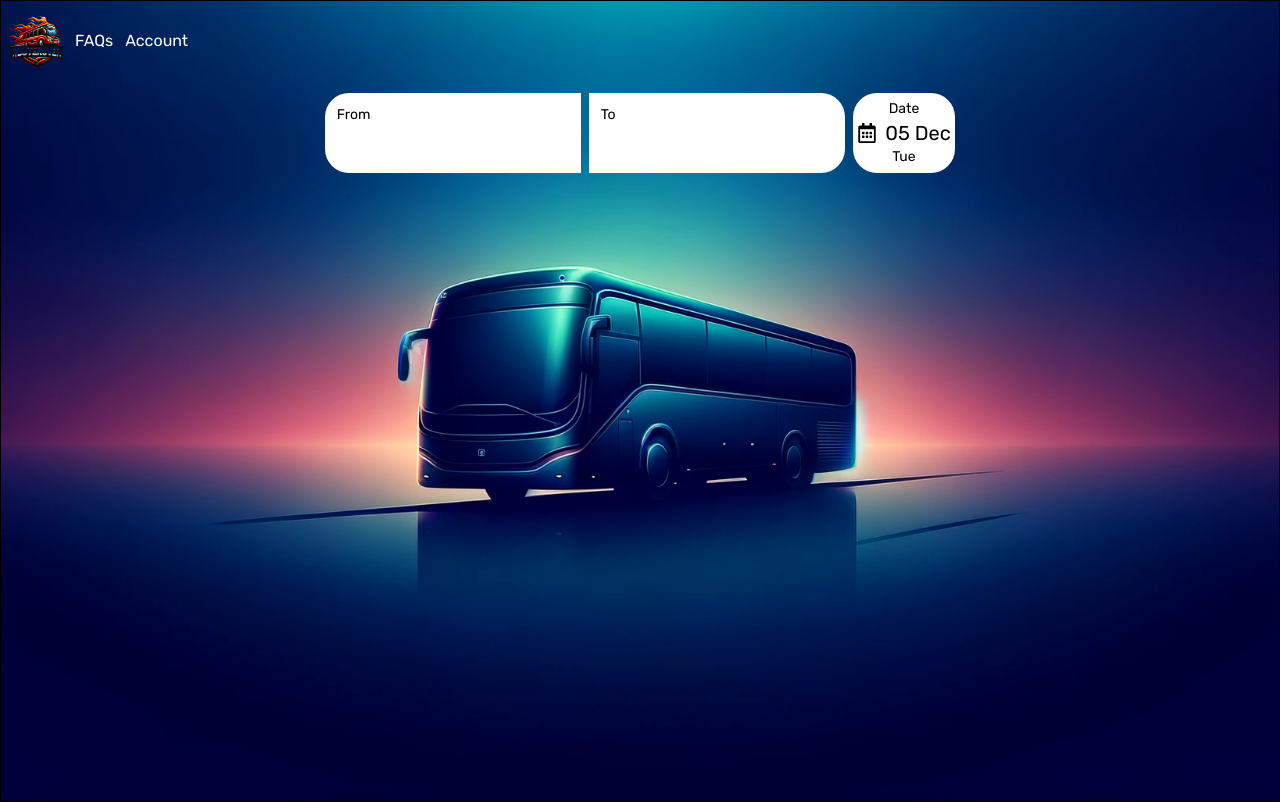
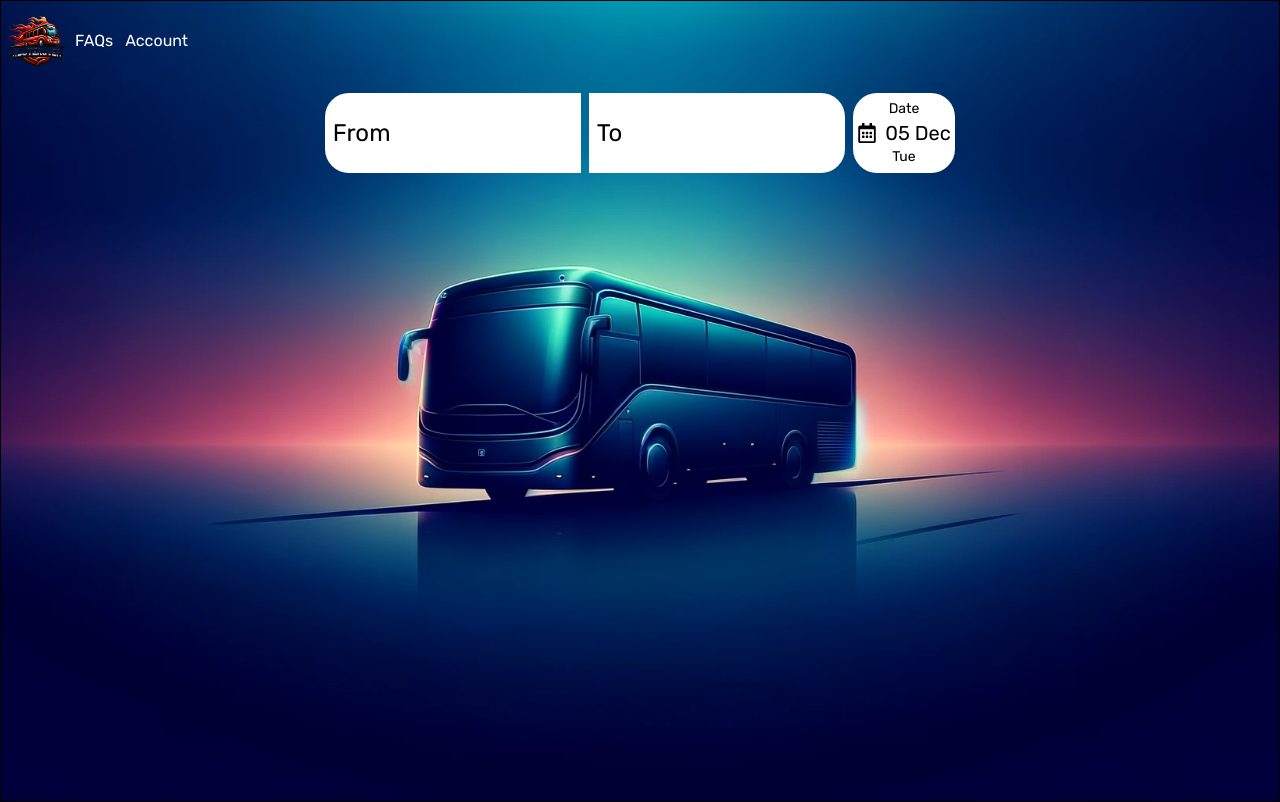
Before and after one commit to VinayKale1998/bus-reserve, a React (Vite) app in the folder FrontEnd/: page / in a window 1280 px wide. Built offline with nearby package versions, Linux system fonts and the light colour scheme; a web font is replaced by a local one.

Commit message:
Focus and blur handled

```diff
--- a/FrontEnd/src/components/LandBodyComps/DatePicker.tsx
+++ b/FrontEnd/src/components/LandBodyComps/DatePicker.tsx
@@ -16,6 +16,7 @@ const DatePicker: FC<IDatePicker> = ({ className }: IDatePicker) => {
     formatDate(() => moment(selectedDate).format("DD MMM"));
     formatDay(() => moment(selectedDate).format("ddd"));
   }, [selectedDate]);
+
   return (
     <div className={className}>
       <button
@@ -26,7 +27,6 @@ const DatePicker: FC<IDatePicker> = ({ className }: IDatePicker) => {
       >
         <span>Date</span>
         <span className="text-xl flex space-x-2  items-center">
-          {" "}
           <span>
             <FaRegCalendarAlt />
           </span>
--- a/FrontEnd/src/components/LandBodyComps/FromAutoSuggestionField.tsx
+++ b/FrontEnd/src/components/LandBodyComps/FromAutoSuggestionField.tsx
@@ -6,20 +6,40 @@ const FromAutoSuggestion = function InputRef({
   className,
   uniqueKey,
 }: IinputRef) {
-  const { input, inputHandler, focusHandler } = useFromAutoSuggestion();
+  const {
+    input,
+    inputHandler,
+    focusHandler,
+    isFocused,
+    blurHandler,
+    divFocusHandler,
+  } = useFromAutoSuggestion();
 
   return (
-    <div className={className}>
-      <label className=" p-1">From</label>
+    <div
+      className={`${className} ${
+        isFocused ? "bg-slate-200" : "bg-white"
+      }  place-field`}
+      onFocus={divFocusHandler}
+      tabIndex={-1}
+    >
+      <label
+        className={`${input.trim().length == 0 && !isFocused && "text-2xl"}`}
+      >
+        From
+      </label>
       <input
         type={type}
         name="from"
         id="from"
         key={uniqueKey}
         value={input}
-        className=" p-1 outline-none text-sm sm:text-md lg:text-lg xl:text-lg"
+        className={`${
+          !isFocused && input.trim().length === 0 && "hidden"
+        } p-1 outline-none text-sm sm:text-md lg:text-lg xl:text-lg bg-transparent `}
         onChange={inputHandler}
         onFocus={focusHandler}
+        onBlur={blurHandler}
         autoComplete="off"
       />
     </div>
--- a/FrontEnd/src/components/LandBodyComps/ToAutoSuggestionField.tsx
+++ b/FrontEnd/src/components/LandBodyComps/ToAutoSuggestionField.tsx
@@ -6,11 +6,28 @@ const ToAutoSuggestion = function InputRef({
   className,
   uniqueKey,
 }: IinputRef) {
-  const { input, inputHandler, focusHandler } = useToAutoSuggestion();
+  const {
+    input,
+    inputHandler,
+    focusHandler,
+    isFocused,
+    blurHandler,
+    divFocusHandler,
+  } = useToAutoSuggestion();
 
   return (
-    <div className={className}>
-      <label className=" p-1">To</label>
+    <div
+      className={`${className} ${
+        isFocused ? "bg-slate-200" : "bg-white"
+      } place-field `}
+      onFocus={divFocusHandler}
+      tabIndex={-1}
+    >
+      <label
+        className={`${input.trim().length === 0 && !isFocused && "text-2xl"}`}
+      >
+        To
+      </label>
       <input
         type={type}
         name="to"
@@ -18,8 +35,11 @@ const ToAutoSuggestion = function InputRef({
         onFocus={focusHandler}
         key={uniqueKey}
         value={input}
-        className=" p-1 outline-none text-sm sm:text-md lg:text-lg xl:text-lg"
+        className={`${
+          !isFocused && input.trim().length === 0 && "hidden"
+        } p-1 outline-none text-sm sm:text-md lg:text-lg xl:text-lg bg-transparent `}
         onChange={inputHandler}
+        onBlur={blurHandler}
         autoComplete="off"
       />
     </div>
--- a/FrontEnd/src/hooks/useFromAutoSuggestion.tsx
+++ b/FrontEnd/src/hooks/useFromAutoSuggestion.tsx
@@ -1,4 +1,4 @@
-import { useEffect, useCallback } from "react";
+import { useEffect, useCallback, useState } from "react";
 import { useDispatch, useSelector } from "react-redux";
 import { fetchFromAutoSuggestion } from "../store/thunks/fetchFromSuggestionsThunk";
 import { SuggestionSelectionSliceActions } from "../store/slices/SuggestionSelectionSlice";
@@ -9,6 +9,7 @@ import { RootState } from "../store/store";
 import React from "react";
 
 const useFromAutoSuggestion = () => {
+  const [isFocused, setFocused] = useState(false);
   const selectionState = useSelector(
     (state: RootState) => state.SuggestionSelectionSlice.fromIsSelected
   );
@@ -27,10 +28,18 @@ const useFromAutoSuggestion = () => {
     target.select();
   };
 
+  const blurHandler: React.ChangeEventHandler<HTMLInputElement> = () => {
+    setFocused(false);
+  };
+  const divFocusHandler: React.FocusEventHandler<HTMLInputElement> = () => {
+    setFocused(true);
+  };
+
   const inputHandler: React.ChangeEventHandler<HTMLInputElement> = (
     event: React.ChangeEvent<HTMLInputElement>
   ) => {
     dispatch(SuggestionSelectionSliceActions.setFromIsSelected(false));
+
     dispatch(SuggestionSelectionSliceActions.setFromInput(event.target.value));
   };
 
@@ -44,7 +53,14 @@ const useFromAutoSuggestion = () => {
     }
   }, [selectionState, input]);
 
-  return { input, inputHandler, focusHandler };
+  return {
+    input,
+    inputHandler,
+    focusHandler,
+    blurHandler,
+    isFocused,
+    divFocusHandler,
+  };
 };
 
 export default useFromAutoSuggestion;
--- a/FrontEnd/src/hooks/useToAutoSuggestion.tsx
+++ b/FrontEnd/src/hooks/useToAutoSuggestion.tsx
@@ -1,4 +1,4 @@
-import { useEffect, useCallback } from "react";
+import { useEffect, useCallback, useState } from "react";
 
 import { useDispatch, useSelector } from "react-redux";
 import { fetchToAutoSuggestion } from "../store/thunks/fetchToSuggestionsThunk";
@@ -10,6 +10,7 @@ import { RootState } from "../store/store";
 import React from "react";
 
 const useToAutoSuggestion = () => {
+  const [isFocused, setFocused] = useState(false);
   const selectionState = useSelector(
     (state: RootState) => state.SuggestionSelectionSlice.toIsSelected
   );
@@ -25,7 +26,14 @@ const useToAutoSuggestion = () => {
   );
   const focusHandler: React.FocusEventHandler<HTMLInputElement> = (event) => {
     const target = event.currentTarget as HTMLInputElement;
+
     target.select();
+  };
+  const blurHandler: React.ChangeEventHandler<HTMLInputElement> = () => {
+    setFocused(false);
+  };
+  const divFocusHandler = () => {
+    setFocused(true);
   };
 
   const inputHandler: React.ChangeEventHandler<HTMLInputElement> = (
@@ -45,7 +53,14 @@ const useToAutoSuggestion = () => {
     }
   }, [selectionState, input]);
 
-  return { input, inputHandler, focusHandler };
+  return {
+    input,
+    inputHandler,
+    focusHandler,
+    blurHandler,
+    isFocused,
+    divFocusHandler,
+  };
 };
 
 export default useToAutoSuggestion;
--- a/FrontEnd/src/index.css
+++ b/FrontEnd/src/index.css
@@ -29,3 +29,7 @@ button {
 label {
   user-select: none;
 }
+
+.place-field {
+  user-select: none;
+}
--- a/FrontEnd/src/sections/LandingPageSections/Body.tsx
+++ b/FrontEnd/src/sections/LandingPageSections/Body.tsx
@@ -11,7 +11,7 @@ const Body = () => {
         {" "}
         <FromAutoSuggestionField
           uniqueKey="from"
-          className="rounded-l-3xl w-[20vw] outline-none text-sm p-2 m-1 h-[10vh] bg-white flex flex-col justify-center"
+          className="rounded-l-3xl w-[20vw] outline-none text-sm p-2 m-1 h-[10vh] bg-white flex flex-col justify-center  "
           placeholder="From"
           key="Pickup"
           type="text"
@@ -21,7 +21,7 @@ const Body = () => {
       <div>
         <ToAutoSuggestionField
           uniqueKey="to"
-          className=" rounded-r-3xl w-[20vw] outline-none text-sm p-2 m-1 h-[10vh] bg-white flex flex-col justify-center"
+          className=" rounded-r-3xl w-[20vw] outline-none text-sm p-2 m-1 h-[10vh] bg-white flex flex-col justify-center "
           type="text"
           key="Destination"
           placeholder="To"
```
